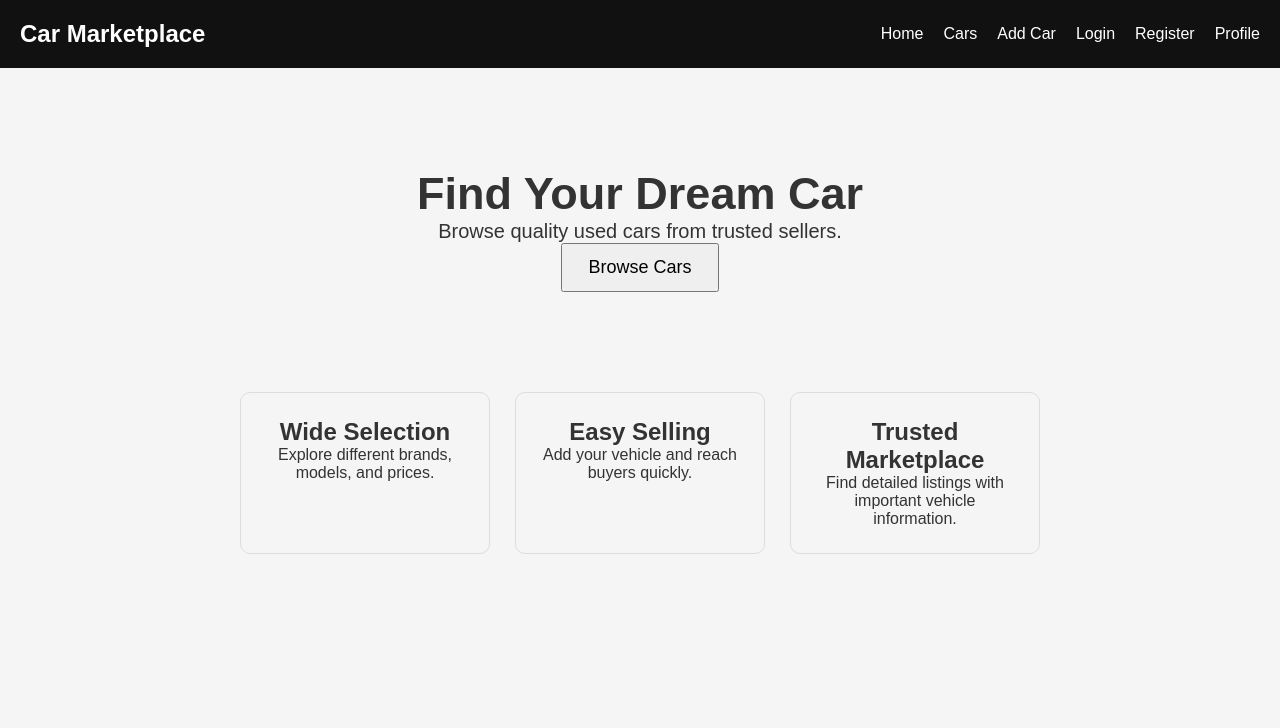
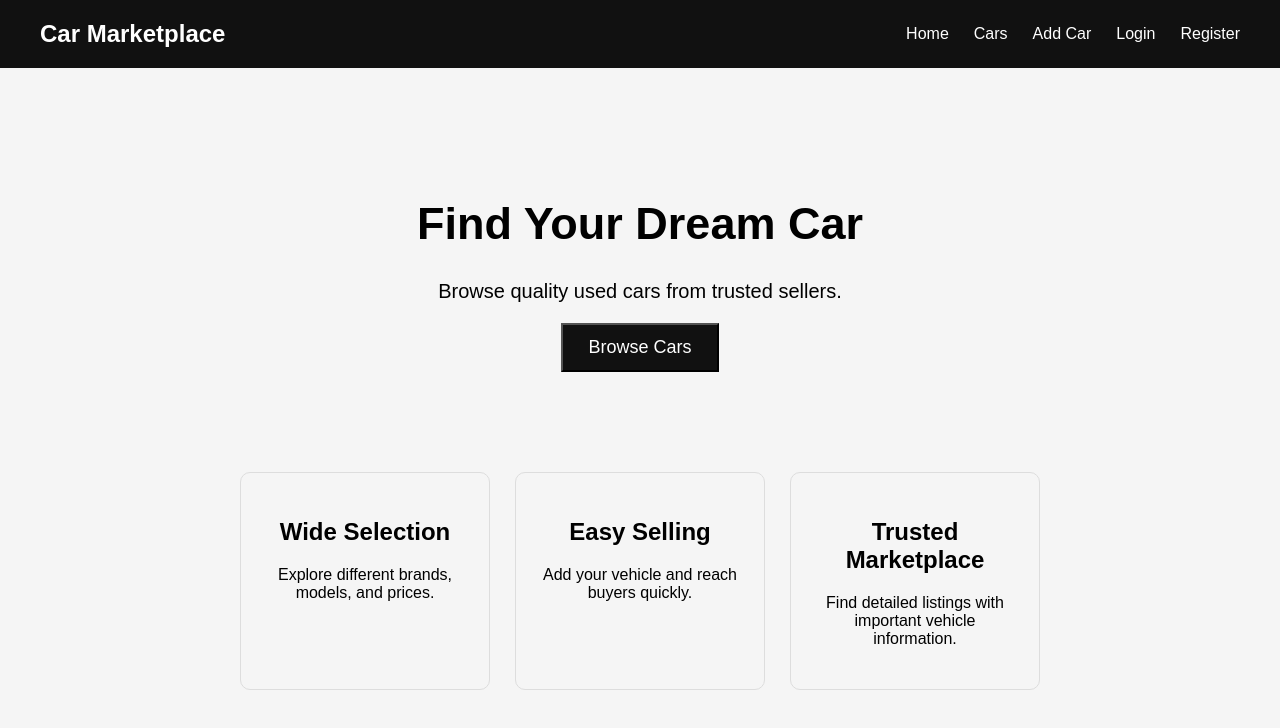
Before and after one commit to monawdev/Capstone-Project, a React app in the folder frontend/: page / in a window 1280 px wide. Shown: the top 728 px of the page. Built offline with nearby package versions, Linux system fonts and the light colour scheme; the HTML template or start-up script is replaced by a standard one.

Commit message:
Improve navbar and global styling

```diff
--- a/frontend/src/components/Navbar.jsx
+++ b/frontend/src/components/Navbar.jsx
@@ -2,20 +2,52 @@ import { Link } from "react-router-dom";
 import "../styles/Navbar.css";
 
 function Navbar() {
+
   return (
-    <nav>
-      <h2>Car Marketplace</h2>
 
-      <div>
-        <Link to="/">Home</Link>
-        <Link to="/cars">Cars</Link>
-        <Link to="/add-car">Add Car</Link>
-        <Link to="/login">Login</Link>
-        <Link to="/register">Register</Link>
-        <Link to="/profile">Profile</Link>
+    <nav className="navbar">
+
+
+      <Link to="/" className="logo">
+        Car Marketplace
+      </Link>
+
+
+      <div className="nav-links">
+
+        <Link to="/">
+          Home
+        </Link>
+
+
+        <Link to="/cars">
+          Cars
+        </Link>
+
+
+        <Link to="/add-car">
+          Add Car
+        </Link>
+
+
+        <Link to="/login">
+          Login
+        </Link>
+
+
+        <Link to="/register">
+          Register
+        </Link>
+
+
       </div>
+
+
     </nav>
+
   );
+
 }
 
+
 export default Navbar;
--- a/frontend/src/styles/NavBar.css
+++ b/frontend/src/styles/NavBar.css
@@ -1,25 +1,57 @@
-nav {
+.navbar {
+
   display: flex;
+
   justify-content: space-between;
+
   align-items: center;
-  padding: 20px;
-  background-color: #111;
+
+  padding: 20px 40px;
+
+  background: #111;
+
 }
 
-nav h2 {
+
+
+.logo {
+
   color: white;
+
+  text-decoration: none;
+
+  font-size: 24px;
+
+  font-weight: bold;
+
 }
 
-nav div {
+
+
+.nav-links {
+
   display: flex;
-  gap: 20px;
+
+  gap: 25px;
+
 }
 
-nav a {
+
+
+.nav-links a {
+
   color: white;
+
   text-decoration: none;
+
+  font-size: 16px;
+
 }
 
-nav a:hover {
+
+
+.nav-links a:hover {
+
   text-decoration: underline;
+
 }
--- a/frontend/src/styles/globals.css
+++ b/frontend/src/styles/globals.css
@@ -1,11 +1,35 @@
 * {
-  margin: 0;
-  padding: 0;
+
   box-sizing: border-box;
+
 }
 
+
+
 body {
-  font-family: Arial, Helvetica, sans-serif;
-  background-color: #f5f5f5;
-  color: #333;
+
+  margin: 0;
+
+  font-family: Arial, sans-serif;
+
+  background: #f5f5f5;
+
 }
+
+
+
+button {
+
+  background: #111;
+
+  color: white;
+
+}
+
+
+
+button:hover {
+
+  opacity: 0.8;
+
+}
```
